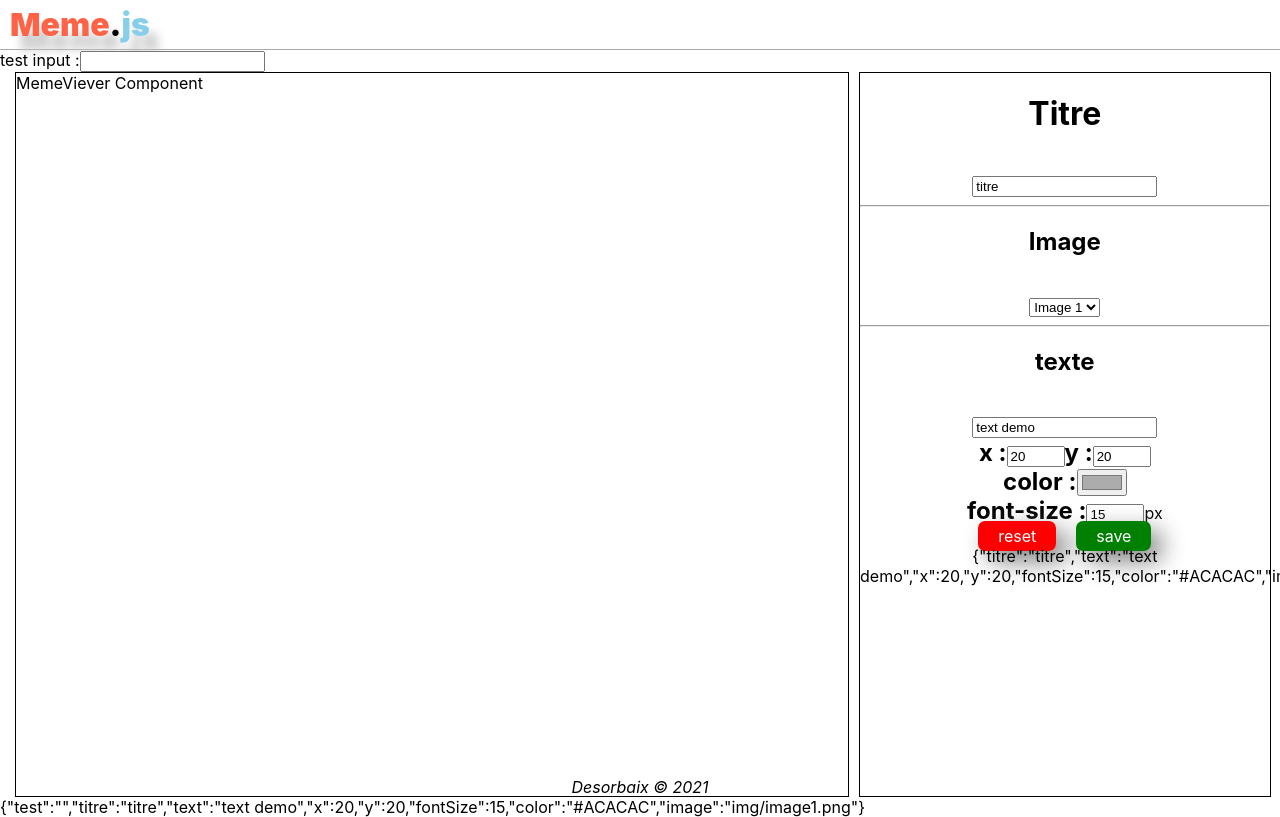
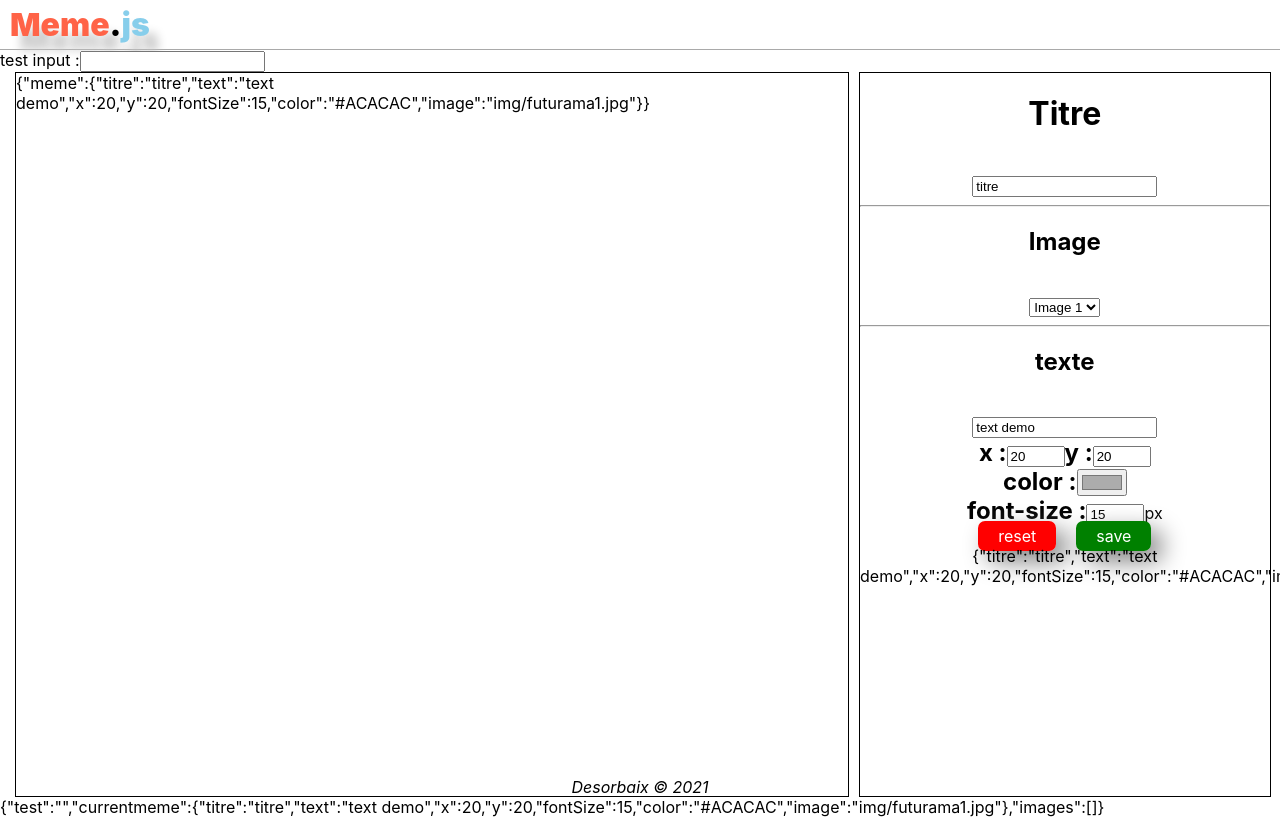
Before and after one commit to champix56/2021-03-15-TJS, a React (Create React App) app: page / in a window 1280 px wide. Shown: the top 817 px of the page. Built offline with nearby package versions, Linux system fonts and the light colour scheme.

Commit message:
propagation de changements freres par parent (onchangefunc)

```diff
--- a/src/App/components/AppCore/AppCore.js
+++ b/src/App/components/AppCore/AppCore.js
@@ -7,20 +7,39 @@ export default class AppCore extends React.Component {
     //appel du constructeur parent avec les props recus
     super(props);
     //initialisation de l'etat du composant
-    this.state = { test: '', titre: 'titre', text: 'text demo', x: 20, y: 20, fontSize: 15, color: '#ACACAC', image: 'img/image1.png' };
+    this.state = {
+      test: '',
+      currentmeme:
+      {
+        titre: 'titre',
+        text: 'text demo',
+        x: 20, y: 20,
+        fontSize: 15,
+        color: '#ACACAC',
+        image: 'img/futurama1.jpg'
+      },
+      images: []
+    };
   }
   render() {
     return (
       <>
         <div>
           <label>test input :</label>
-          <input type="text" value={this.state.test} onChange={(evt)=>{
-            this.setState({test:evt.target.value})
+          <input type="text" value={this.state.test} onChange={(evt) => {
+            this.setState({ test: evt.target.value })
           }} />
         </div>
         <div className={style.AppCore} test-id="AppCore">
-          <MemeViewer />
-          <MemeEditor />
+          <MemeViewer meme={this.state.currentmeme} />
+          <MemeEditor onchildstatechange={childState => {
+            this.setState({
+              currentmeme: {
+                ...this.state.currentmeme,
+                ...childState
+              }
+            });
+          }} meme={this.state.currentmeme} />
         </div>
         <div>{JSON.stringify(this.state)}</div>
       </>
--- a/src/App/components/MemeEditor/MemeEditor.js
+++ b/src/App/components/MemeEditor/MemeEditor.js
@@ -1,4 +1,4 @@
-import React, { useState } from 'react';
+import React, { useState,useEffect } from 'react';
 import PropTypes from 'prop-types';
 import styles from './MemeEditor.module.scss';
 import Button from '../Button/Button'
@@ -6,48 +6,58 @@ import Button from '../Button/Button'
  * formulaire de meme
  * @returns react dom render
  */
-const MemeEditor = () => {
-  const [state, setstate] = useState({ titre: 'titre', text: 'text demo', x: 20, y: 20, fontSize: 15, color: '#ACACAC', image: 'img/image1.png' });
+const MemeEditor = (props) => {
+  // const [state, setstate] = useState({ titre: 'titre', text: 'text demo', x: 20, y: 20, fontSize: 15, color: '#ACACAC', image: 'img/image1.png' });
   return (
     <div className={styles.MemeEditor} data-testid="MemeEditor" style={{ textAlign: 'center' }}>
       <form onSubmit={(evt) => { console.log('form submited', evt) }}>
         <label htmlFor="titre"><h1>Titre</h1></label><br />
-        <input name="titre" id="titre" value={state.titre} onChange={(evt) => {
-          setstate({ ...state, titre: evt.target.value })
+        <input name="titre" id="titre" value={props.meme.titre} onChange={(evt) => {
+          // setstate({ ...state, titre: evt.target.value })
+          props.onchildstatechange({titre:evt.target.value});
         }} />
         <hr />
         <label htmlFor="image"><h2>Image</h2></label><br />
-        <select name="image" id="image" value={state.image} onChange={(evt) => {
-          setstate({ ...state, image: evt.target.value })
+        <select name="image" id="image" value={props.meme.image} onChange={(evt) => {
+          props.onchildstatechange({ image: evt.target.value })
         }}  >
           <option value="img/image1.png">Image 1</option>
         </select><hr />
         <label htmlFor="text"><h2>texte</h2></label><br />
-        <input name="text" id="text" type="text" value={state.text} onChange={(evt) => {
-          setstate({ ...state, text: evt.target.value })
+        <input name="text" id="text" type="text" value={props.meme.text} onChange={(evt) => {
+          props.onchildstatechange({ text: evt.target.value })
         }} />
         <br />
-        <label htmlFor="x"><h2 style={{ display: "inline" }}>x :</h2></label><input className={styles.smallNumber} name="x" id="x" type="number" min={0} value={state.x} onChange={(evt) => {
-          setstate({ ...state, x: evt.target.value })
+        <label htmlFor="x"><h2 style={{ display: "inline" }}>x :</h2></label><input className={styles.smallNumber} name="x" id="x" type="number" min={0} value={props.meme.x} onChange={(evt) => {
+          props.onchildstatechange({ x: evt.target.value })
         }} />
         <label htmlFor="y"><h2 style={{ display: "inline" }}>y :</h2></label>
-        <input className={styles.smallNumber} name="y" id="y" type="number" min={0} value={state.y} onChange={(evt) => {
-          setstate({ ...state, y: evt.target.value })
+        <input className={styles.smallNumber} name="y" id="y" type="number" min={0} value={props.meme.y} onChange={(evt) => {
+          props.onchildstatechange({ y: evt.target.value })
         }} /><br />
         <label htmlFor="color"><h2 style={{ display: "inline" }}>color :</h2></label>
-        <input name="color" id="color" type="color" value={state.color} onChange={(evt) => {
-          setstate({ ...state, color: evt.target.value })
+        <input name="color" id="color" type="color" value={props.meme.color} onChange={(evt) => {
+          props.onchildstatechange({ color: evt.target.value })
         }} /><br />
 
         <label htmlFor="fontSize"><h2 style={{ display: "inline" }}>font-size :</h2></label>
-        <input className={styles.smallNumber} name="fontSize" id="fontSize" type="number" value={state.fontSize} min={0} onChange={(evt) => {
-          setstate({ ...state, fontSize: evt.target.value })
+        <input className={styles.smallNumber} name="fontSize" id="fontSize" type="number" value={props.meme.fontSize} min={0} onChange={(evt) => {
+          props.onchildstatechange({ fontSize: evt.target.value })
+
         }} />px<br />
         <Button style={{ display: 'inline' }} bgColor="red" onbuttonclicked={(evt => { console.log('reset form clicked') })} value="reset"></Button>
         <Button style={{ display: 'inline' }} bgColor="green" onbuttonclicked={(evt => { console.log('save form clicked') })} value="save"></Button>
       </form>
-      {JSON.stringify(state)}
+      {JSON.stringify(props.meme)}
     </div>
   );
 }
+MemeEditor.propTypes={
+  onchildstatechange:PropTypes.func.isRequired,
+  meme:PropTypes.object.isRequired
+}
+MemeEditor.defaultProps={
+  onchildstatechange:()=>{},
+  meme:{}
+}
 export default MemeEditor;
--- a/src/App/components/MemeViever/MemeViever.js
+++ b/src/App/components/MemeViever/MemeViever.js
@@ -2,14 +2,14 @@ import React from 'react';
 import PropTypes from 'prop-types';
 import styles from './MemeViever.module.scss';
 
-const MemeViever = () => (
+const MemeViever = (props) => (
   <div className={styles.MemeViever} data-testid="MemeViever">
-    MemeViever Component
+    {JSON.stringify(props)}
   </div>
 );
 
-MemeViever.propTypes = {};
-
-MemeViever.defaultProps = {};
+MemeViever.propTypes = {
+  meme:PropTypes.object.isRequired
+};
 
 export default MemeViever;
```
